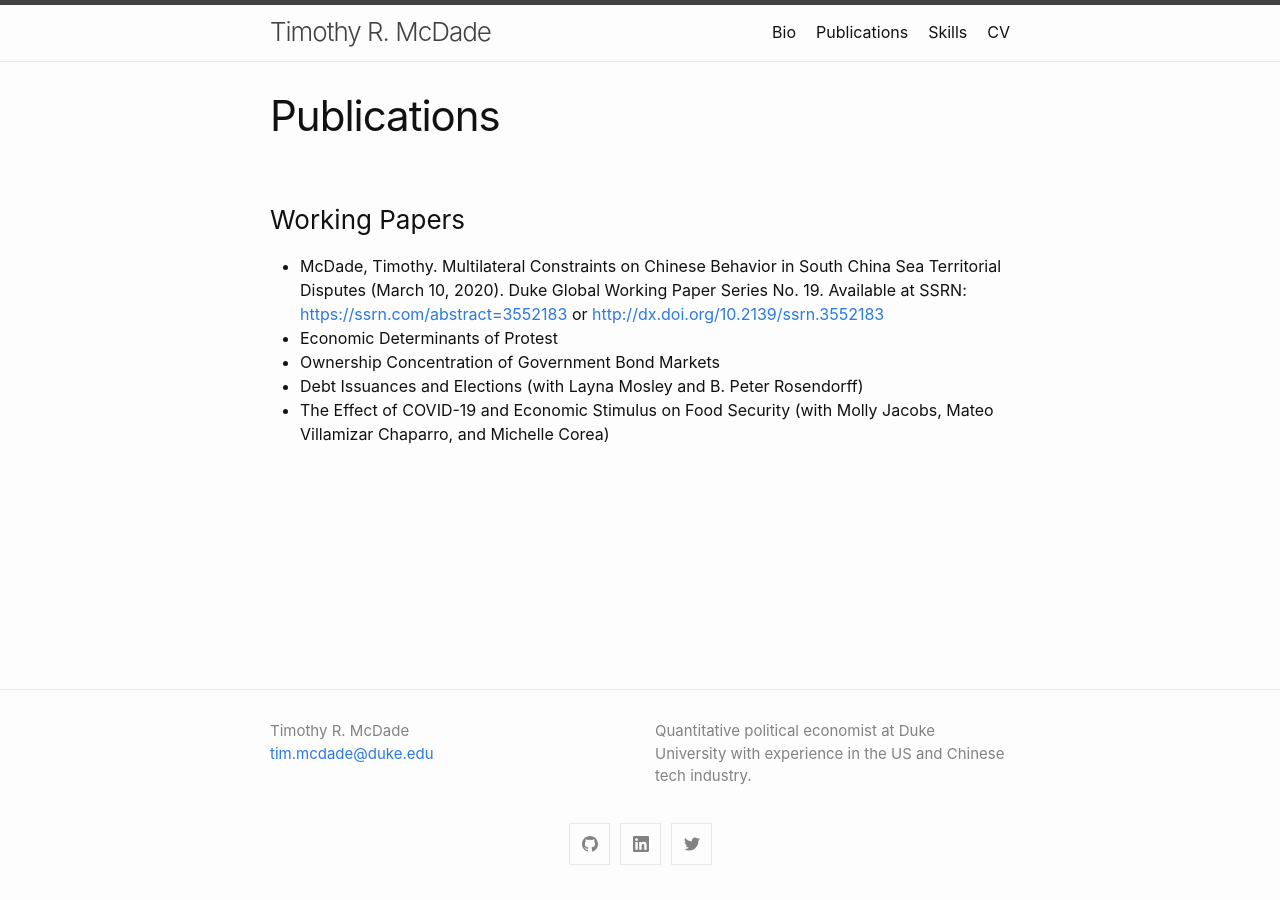
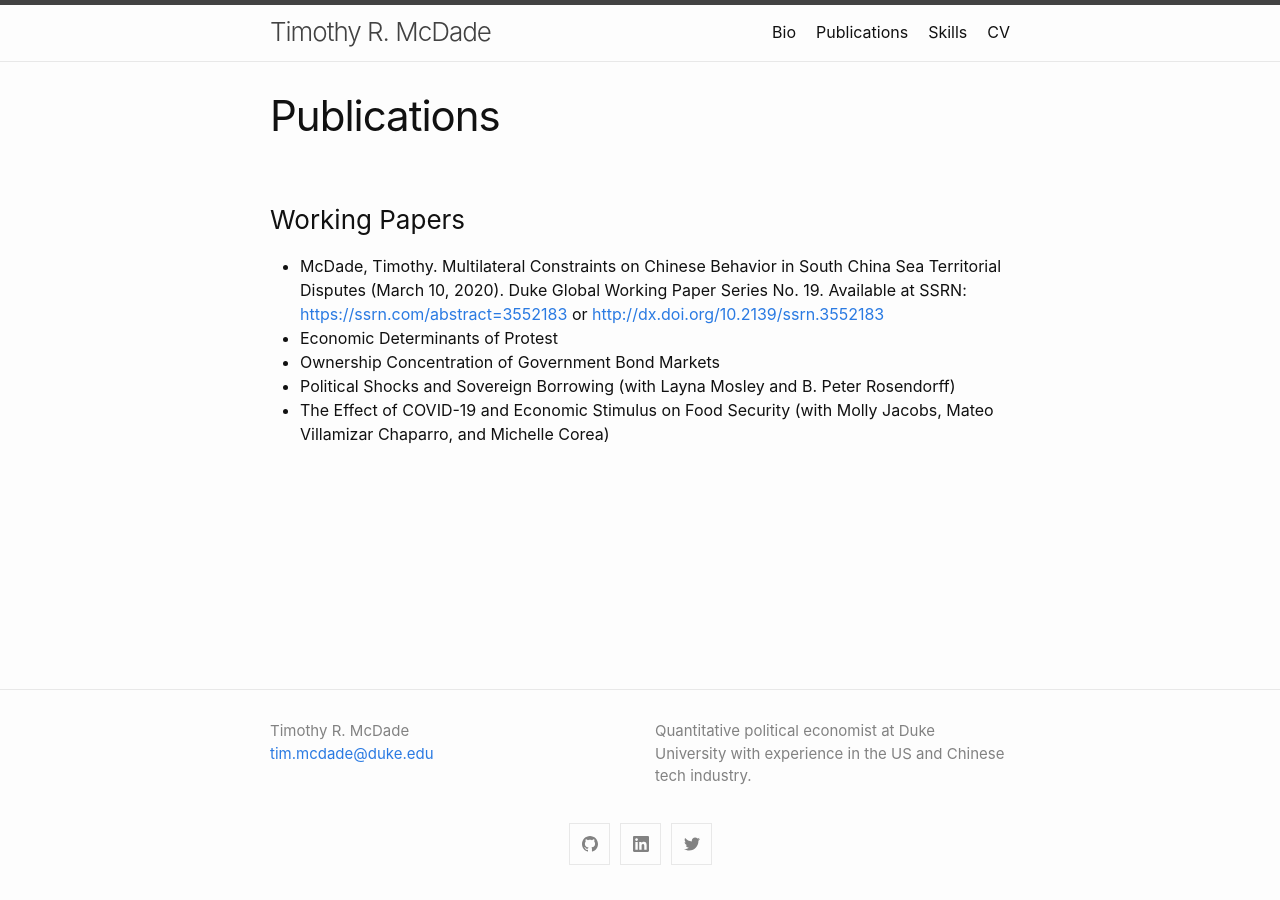
Before and after one commit to trmcdade/trmcdade.github.io, a Jekyll site: the page built from publications.md, in a window 1280 px wide. Built offline with Jekyll 4.4.1, drawn with Linux system fonts in a browser that asks for light colours; our own code applies the rules of GitHub Pages for plain Markdown files.

Commit message:
Update publications.md

```diff
--- a/publications.md
+++ b/publications.md
@@ -7,5 +7,5 @@ title: Publications
   - McDade, Timothy. Multilateral Constraints on Chinese Behavior in South China Sea Territorial Disputes (March 10, 2020). Duke Global Working Paper Series No. 19. Available at SSRN: [https://ssrn.com/abstract=3552183](https://ssrn.com/abstract=3552183) or [http://dx.doi.org/10.2139/ssrn.3552183](http://dx.doi.org/10.2139/ssrn.3552183)
   - Economic Determinants of Protest
   - Ownership Concentration of Government Bond Markets
-  - Debt Issuances and Elections (with Layna Mosley and B. Peter Rosendorff)
+  - Political Shocks and Sovereign Borrowing (with Layna Mosley and B. Peter Rosendorff)
   - The Effect of COVID-19 and Economic Stimulus on Food Security (with Molly Jacobs, Mateo Villamizar Chaparro, and Michelle Corea)
```
